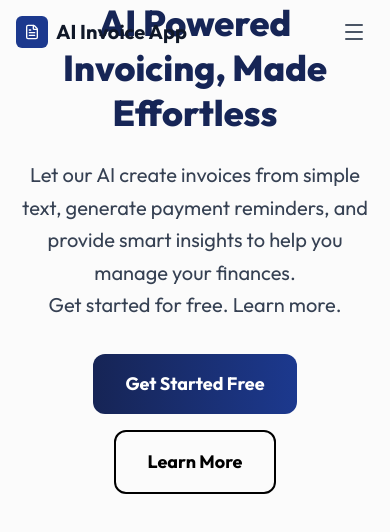
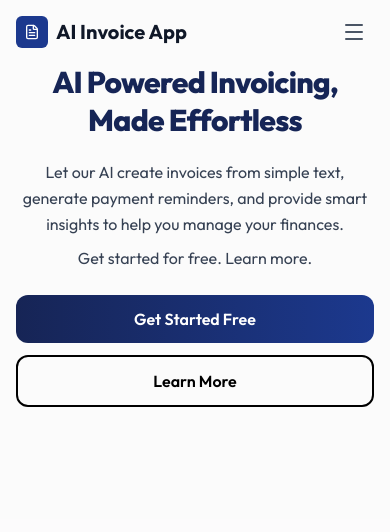
Before and after one commit to WebXodeTechnologies/ai_invoice, a React (Vite) app in the folder frontend/invoice-generator/: page / in a window 390 px wide. Shown: the top 532 px of the page. Built offline with nearby package versions, Linux system fonts and the light colour scheme.

Commit message:
changes in the hero banner

```diff
--- a/frontend/invoice-generator/src/pages/LandingPage/Hero.jsx
+++ b/frontend/invoice-generator/src/pages/LandingPage/Hero.jsx
@@ -5,34 +5,39 @@ const Hero = () => {
 
   return (
     <section className="relative bg-[#fbfbfb] overflow-hidden">
-      <div className="absolute inset-0 bg-grid-white/[0.5] bg-size-[60px_60px]"></div>
+      {/* Background Grid */}
 
-      <div className="relative max-w-7xl mx-auto px-4 sm:px-6 lg:px-8 lg:py-32">
+      <div className="relative max-w-7xl mx-auto px-4 sm:px-6 lg:px-8 py-16 sm:py-20 lg:py-28">
         <div className="text-center max-w-4xl mx-auto">
-          <h1 className="text-4xl sm:text-5xl lg:text-6xl font-extrabold text-blue-950 leading-tight mb-6">
+          {/* Heading */}
+          <h1 className="text-3xl sm:text-4xl md:text-5xl lg:text-6xl font-extrabold text-blue-950 leading-tight sm:leading-snug tracking-tight mb-5 sm:mb-6">
             AI Powered Invoicing, Made Effortless
           </h1>
 
-          <p className="text-xl text-gray-700 mb-8 leading-relaxed max-w-3xl mx-auto">
+          {/* Description */}
+          <p className="text-base sm:text-lg md:text-xl text-gray-700 mb-6 sm:mb-8 leading-relaxed max-w-2xl sm:max-w-3xl mx-auto">
             Let our AI create invoices from simple text, generate payment
             reminders, and provide smart insights to help you manage your
             finances.
-            <br />
-            Get started for free. Learn more.
+            <br className="hidden sm:block" />
+            <span className="block mt-2">
+              Get started for free. Learn more.
+            </span>
           </p>
 
-          <div className="flex flex-col sm:flex-row items-center justify-center space-y-4 sm:space-y-0 sm:space-x-4">
+          {/* Buttons */}
+          <div className="flex flex-col sm:flex-row items-stretch sm:items-center justify-center gap-3 sm:gap-4">
             {isAuthenticated ? (
               <Link
                 to="/dashboard"
-                className="bg-linear-to-r from-blue-950 to-blue-900 text-white px-8 py-4 rounded-xl font-bold text-lg hover:bg-blue-900 transition-all duration-200 hover:scale-105 hover:shadow-2xl transform"
+                className="w-full sm:w-auto text-center bg-linear-to-r from-blue-950 to-blue-900 text-white px-6 sm:px-8 py-3 sm:py-4 rounded-xl font-semibold sm:font-bold text-base sm:text-lg hover:bg-blue-900 transition-all duration-200 hover:scale-105 hover:shadow-xl"
               >
                 Go to Dashboard
               </Link>
             ) : (
               <Link
                 to="/signup"
-                className="bg-linear-to-r from-blue-950 to-blue-900 text-white px-8 py-4 rounded-xl font-bold text-lg hover:bg-gray-800 transition-all duration-200 hover:scale-105 hover:shadow-2xl transform"
+                className="w-full sm:w-auto text-center bg-linear-to-r from-blue-950 to-blue-900 text-white px-6 sm:px-8 py-3 sm:py-4 rounded-xl font-semibold sm:font-bold text-base sm:text-lg hover:bg-gray-800 transition-all duration-200 hover:scale-105 hover:shadow-xl"
               >
                 Get Started Free
               </Link>
@@ -40,20 +45,21 @@ const Hero = () => {
 
             <a
               href="#features"
-              className="border-2 border-black text-black px-8 py-4 rounded-xl font-bold text-lg hover:bg-white hover:text-black transition-all duration-200 hover:scale-105"
+              className="w-full sm:w-auto text-center border-2 border-black text-black px-6 sm:px-8 py-3 sm:py-4 rounded-xl font-semibold sm:font-bold text-base sm:text-lg hover:bg-black hover:text-white transition-all duration-200 hover:scale-105"
             >
               Learn More
             </a>
           </div>
         </div>
 
-        <div className="mt-16 relative max-w-5xl mx-auto">
-          {/* Example image (uncomment when needed) */}
+        {/* Image Section */}
+        <div className="mt-12 sm:mt-16 lg:mt-20 relative max-w-5xl mx-auto px-2 sm:px-0">
+          {/* Uncomment when needed */}
           {/*
           <img
             src={heroImg}
             alt="Invoice App Screenshot"
-            className="rounded-2xl shadow-2xl shadow-gray-300 border-4 border-gray-200/20"
+            className="w-full h-auto rounded-xl sm:rounded-2xl shadow-xl sm:shadow-2xl border border-gray-200"
           />
           */}
         </div>
```
